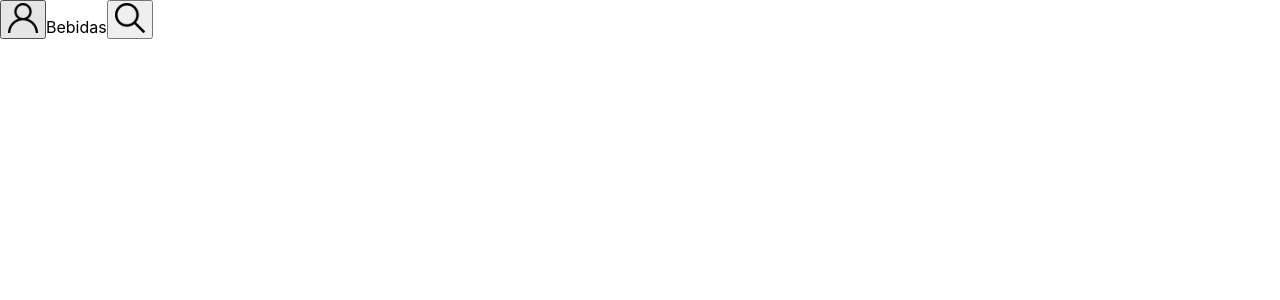
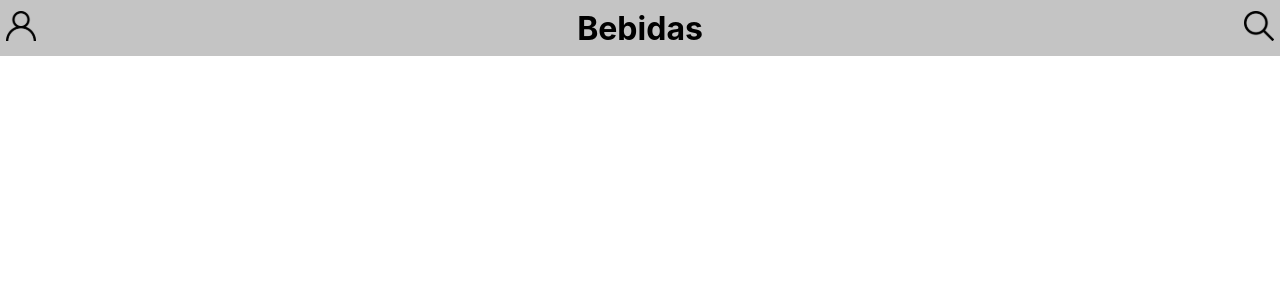
Before and after one commit to tryber/sd-05-recipes-app-9, a React (Create React App) app: page /bebidas in a window 1280 px wide. Shown: the top 300 px of the page. Built offline with nearby package versions, Linux system fonts and the light colour scheme.

Commit message:
vamos testar o codeclimate

```diff
--- a/src/components/Header.css
+++ b/src/components/Header.css
@@ -1,7 +1,67 @@
+input[ type = 'text' ] {
+  font-size: 18px;
+  height: 30px;
+}
+
+input[ type = 'radio' ] {
+  transform: scale(1.3);
+}
+
+input[ type = 'radio' ]:hover , label {
+  cursor: pointer;
+}
+
+label {
+  margin-left: 3px;
+}
+
+button {
+  background-color: #c4c4c4;
+  border: 1px solid #c4c4c4;
+  font-size: 18px;
+}
+
+button:hover {
+  cursor: pointer;
+}
+
 .searchButtonVisible {
+  background-color: transparent;
+  border: none;
   visibility: visible;
+}
+
+.profileButton {
+  background-color: transparent;
+  border: none;
 }
 
 .searchButtonNotVisible {
   visibility: hidden;
 }
+
+.topo {
+  align-items: center;
+  background-color: #c4c4c4;
+  display: flex;
+  height: 56px;
+  justify-content: space-between;
+}
+
+.search {
+  display: flex;
+  flex-direction: column;
+  font-size: 18px;
+  padding: 10px;
+}
+
+.radiosAndFilterButton {
+  display: flex;
+  justify-content: space-between;
+  padding: 10px;
+}
+
+.ingrediente , .first , .nome {
+  align-items: center;
+  display: flex;
+}
--- a/src/components/Header.js
+++ b/src/components/Header.js
@@ -16,30 +16,38 @@ const handleClick = (setFetchType, setInitFetch, radio, input, pathname) => {
 
 const inputsSearchItens = (input, handleChangeInput, handleChangeRadio,
   setFetchType, setInitFetch, radio, pathname) => (
-    <div>
+    <div className="search">
       <input
         type="text" value={input}
         onChange={(event) => handleChangeInput(event.target.value)}
         name="search-input" data-testid="search-input"
       />
-      <div>
+      <div className="radiosAndFilterButton">
+        <div className="ingrediente">
           <input
             type="radio" name="radiocheck" id="ingrediente"
             data-testid="ingredient-search-radio" value="ingrediente"
             onChange={(event) => handleChangeRadio(event.target.value)}
           />
           <label htmlFor="ingrediente">Ingrediente</label>
+        </div>
+        <div className="nome">
           <input
             type="radio" name="radiocheck" value="nome" id="Nome" data-testid="name-search-radio"
             onChange={(event) => handleChangeRadio(event.target.value)}
           />
           <label htmlFor="Nome">Nome</label>
+        </div>
+        <div className="first">
           <input
             type="radio" name="radiocheck" value="first" id="first"
             data-testid="first-letter-search-radio"
             onChange={(event) => handleChangeRadio(event.target.value)}
           />
           <label htmlFor="first">Primeira letra</label>
+        </div>
+      </div>
+      <div className="execButton">
       <button
         data-testid="exec-search-btn"
         onClick={() => handleClick(setFetchType, setInitFetch, radio, input, pathname)}
@@ -137,12 +145,16 @@ const Header = (props) => {
 
   if (redirect) return (<Redirect to={pathRedirect} />);
   return (
+    <div>
       <div className="topo">
-      <button data-testid="profile-top-btn" onClick={() => handleProfileClick()}>
+        <button
+          className="profileButton" data-testid="profile-top-btn"
+          onClick={() => handleProfileClick()}
+        >
           <img src={profileIcon} alt="Perfil" />
         </button>
 
-      <span data-testid="page-title">{titlePage(props)}</span>
+        <span data-testid="page-title"><h1>{titlePage(props)}</h1></span>
 
         <button
           data-testid="search-top-btn" onClick={() => toogleClickedSearch()}
@@ -151,9 +163,8 @@ const Header = (props) => {
           {/* ref1 */}
           <img src={searchIcon} alt="Pesquisar" />
         </button>
-
+      </div>
       {(clickedSearch) && <SearchItens props={props} />}
-
     </div>
   );
 };
--- a/src/reducers/reducerHeader.js
+++ b/src/reducers/reducerHeader.js
@@ -1,6 +1,6 @@
 import { REQUEST_DATA, RECEIVE_DATA_MEALS, RECEIVE_DATA_DRINKS, RECEIVE_DATA_INGREDIENTS_MEAL, RECEIVE_DATA_INGREDIENTS_DRINK } from '../actions/index';
 
-const INITIAL_STATE =  {
+const INITIAL_STATE = {
   loading: true,
   data: [],
 };
@@ -18,27 +18,23 @@ function reducerHeader(state = INITIAL_STATE, action) {
         data: (action.data.meals === null) ? [] : action.data.meals.slice(0, 12),
       };
     case RECEIVE_DATA_DRINKS:
-
       return {
         loading: false,
-        // data: action.data.drinks.slice(0, (action.data.drinks.length > 11) ? 12 : action.data.drinks.length),
         data: (action.data.drinks === null) ? [] : action.data.drinks.slice(0, 12),
       };
     case RECEIVE_DATA_INGREDIENTS_MEAL:
       return {
         loading: false,
-        data: (action.data.meals === null) ? [] : action.data.meals.slice(0,12),
+        data: (action.data.meals === null) ? [] : action.data.meals.slice(0, 12),
       };
     case RECEIVE_DATA_INGREDIENTS_DRINK:
       return {
         loading: false,
-        // data: (action.data.drinks === null) ? [] : action.data.drinks.slice(0, 12),
-        data: (action.data === null) ? [] : action.data.drinks.slice(0,12),
+        data: (action.data === null) ? [] : action.data.drinks.slice(0, 12),
       };
     default:
       return state;
   }
-
 }
 
 export default reducerHeader;
```
Lines whose indentation alone changed are shown as unchanged.
